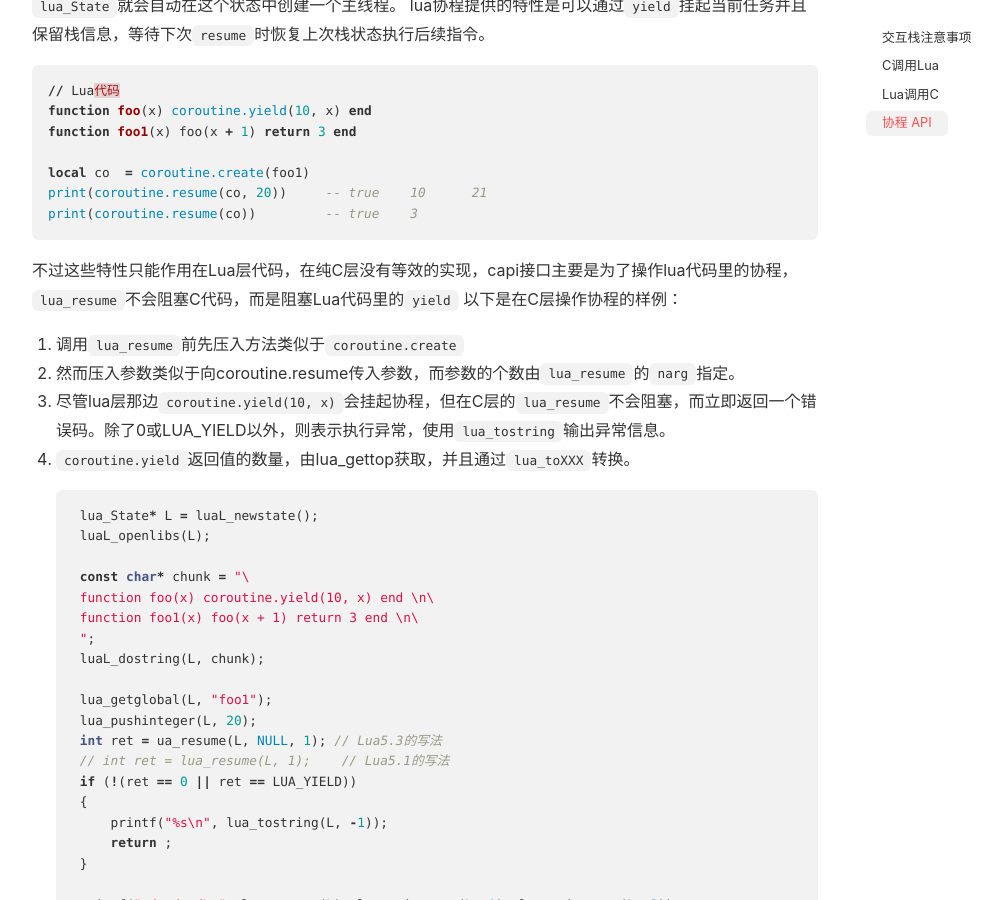
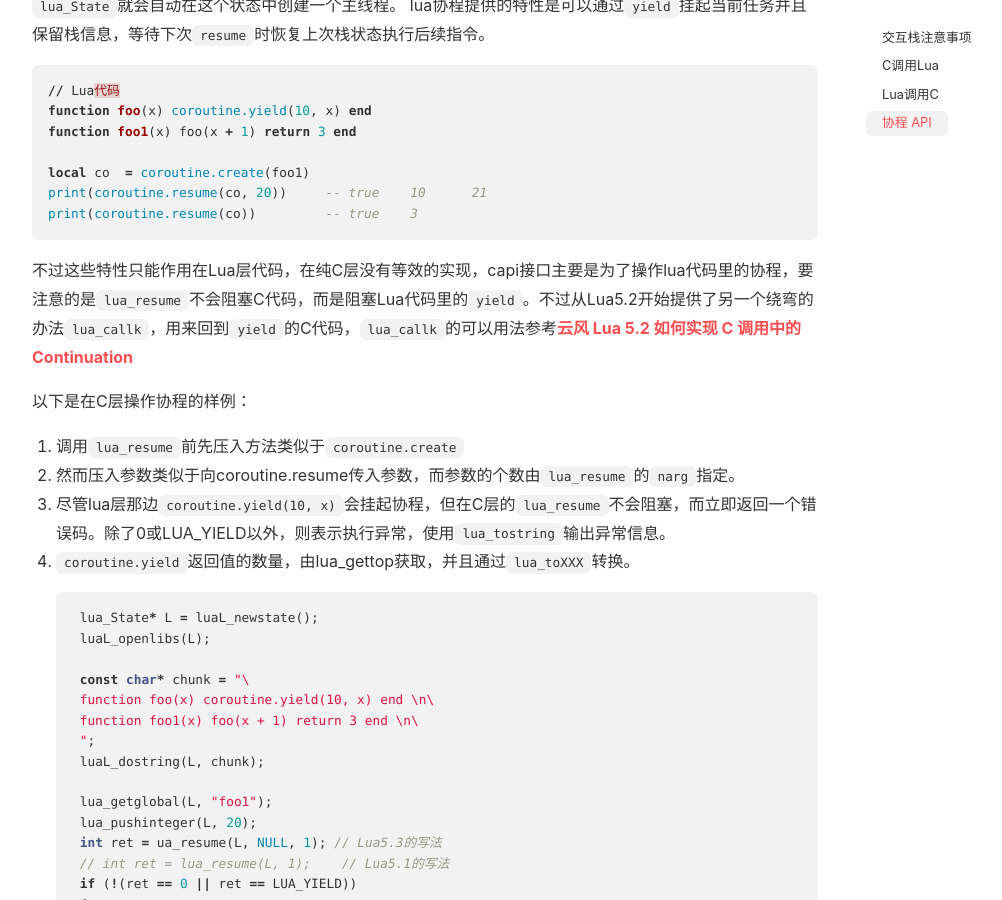
Before and after one commit to lizijie/lizijie.github.io, a Jekyll site: the page built from _posts/2021-10-05-lua与c交互笔记.md, in a window 1280 px wide and 900 px high, scrolled down 4344 px. Shown: the whole window, without its empty margins (105-1107 px from the left). Built offline with Jekyll 4.4.1, drawn with Linux system fonts in a browser that asks for light colours; nearby versions of some CDN libraries; comment, search, counter and statistics services are not loaded.

Commit message:
Update 2021-10-05-lua与c交互笔记.md

````diff
--- a/_posts/2021-10-05-lua与c交互笔记.md
+++ b/_posts/2021-10-05-lua与c交互笔记.md
@@ -164,7 +164,8 @@ local co  = coroutine.create(foo1)
 print(coroutine.resume(co, 20))     -- true    10      21
 print(coroutine.resume(co))         -- true    3
 ```
-不过这些特性只能作用在Lua层代码，在纯C层没有等效的实现，capi接口主要是为了操作lua代码里的协程，`lua_resume`不会阻塞C代码，而是阻塞Lua代码里的`yield`
+不过这些特性只能作用在Lua层代码，在纯C层没有等效的实现，capi接口主要是为了操作lua代码里的协程，要注意的是`lua_resume`不会阻塞C代码，而是阻塞Lua代码里的`yield`。不过从Lua5.2开始提供了另一个绕弯的办法`lua_callk`，用来回到`yield`的C代码，`lua_callk`的可以用法参考[云风 Lua 5.2 如何实现 C 调用中的 Continuation](https://blog.codingnow.com/2012/06/continuation_in_lua_52.html)
+
 以下是在C层操作协程的样例：
 1. 调用`lua_resume`前先压入方法类似于`coroutine.create`
 2. 然而压入参数类似于向coroutine.resume传入参数，而参数的个数由`lua_resume`的`narg`指定。
````
